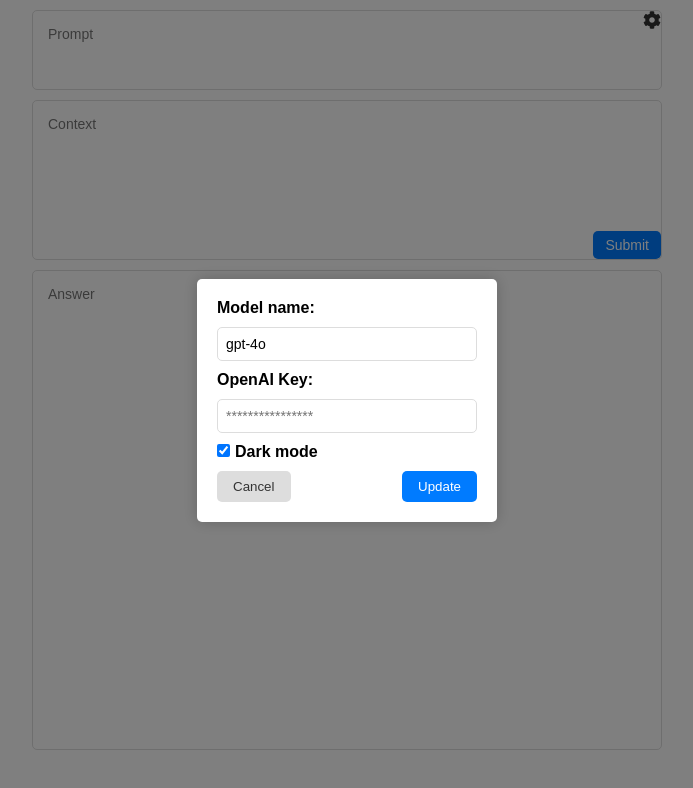
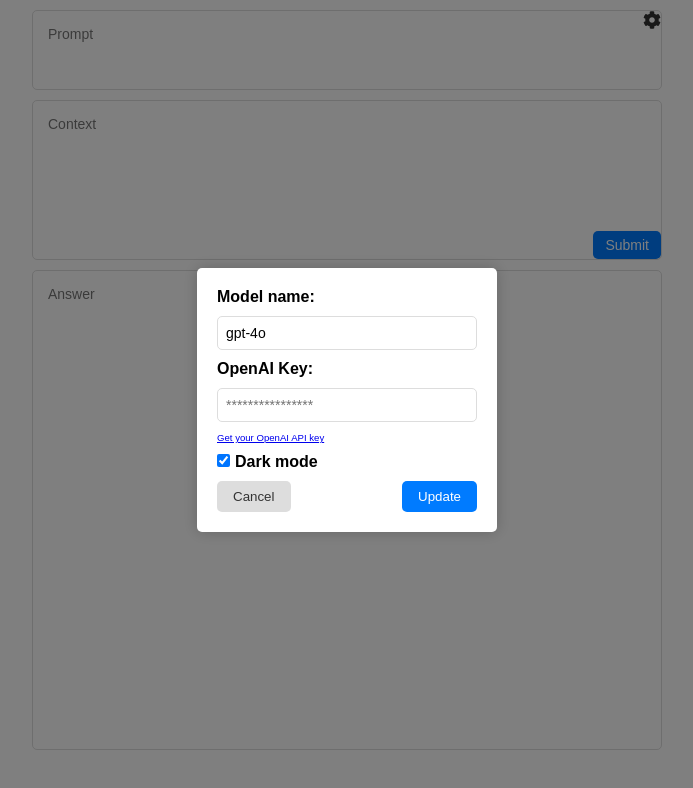
Before and after one commit to oleksii-pi/pipad, a React (Create React App) app: page / in a window 1280 px wide. Shown: the top 788 px of the page, without its empty margins (293-986 px from the left). Built offline with nearby package versions, Linux system fonts and the light colour scheme.

Commit message:
Add link

```diff
--- a/src/components/SettingsDialog.tsx
+++ b/src/components/SettingsDialog.tsx
@@ -30,6 +30,9 @@ export const SettingsDialog: React.FC<{ onUpdate: () => void }> = ({ onUpdate })
           value={apiKey}
           onChange={(e) => setApiKey(e.target.value)}
         />
+        <a href="https://platform.openai.com/api-keys" target="_blank" rel="noopener noreferrer" style={{ fontSize: '0.6em' }}>
+          Get your OpenAI API key
+        </a>
 
         <label>
           <input
```
